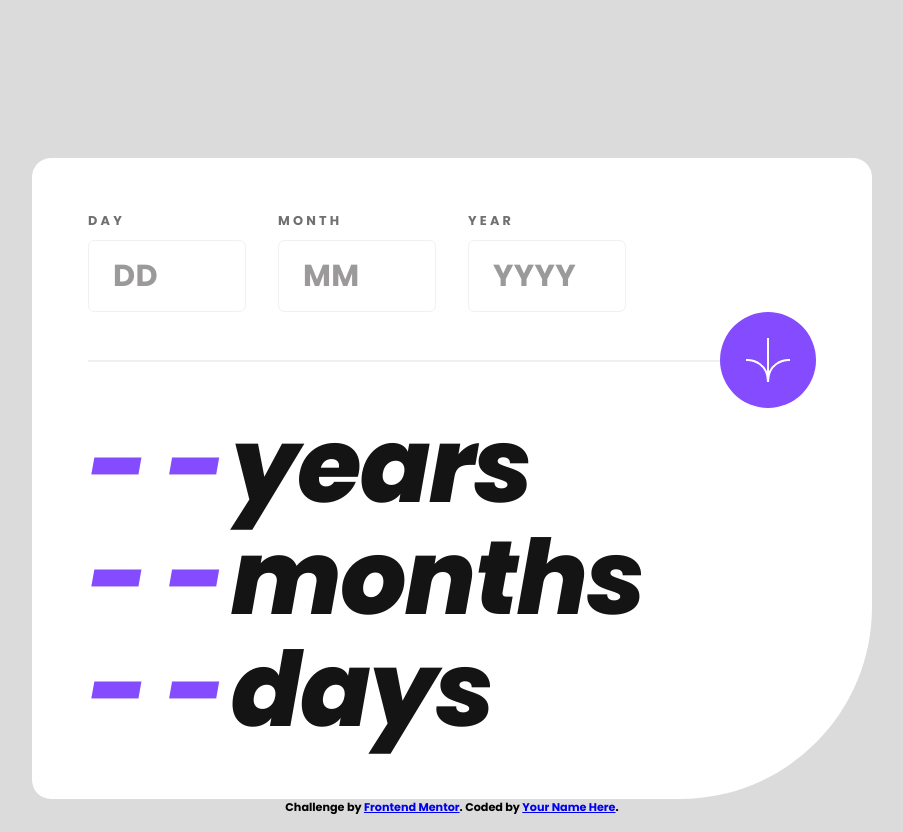
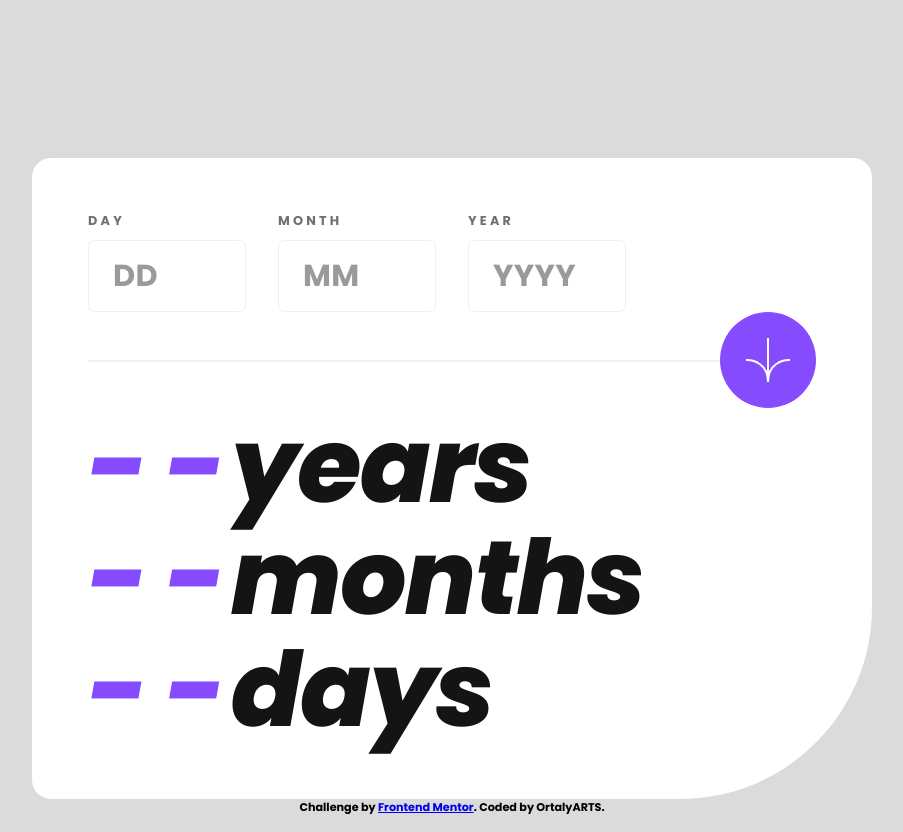
Before and after one commit to ortalyarts/fronendmentor-age-calculator-app, a plain HTML site: page index.html in a window 1280 px wide. Shown: the whole page, without its empty margins (188-1091 px from the left). Drawn offline with Linux system fonts and the light colour scheme.

Commit message:
autor name

```diff
--- a/index.html
+++ b/index.html
@@ -48,7 +48,7 @@
   </main>
   <footer>
     Challenge by <a href="https://www.frontendmentor.io?ref=challenge" target="_blank">Frontend Mentor</a>.
-    Coded by <a href="#">Your Name Here</a>.
+    Coded by OrtalyARTS.
   </footer>
 
   <script type="text/JavaScript" src="main.js"></script>
```
